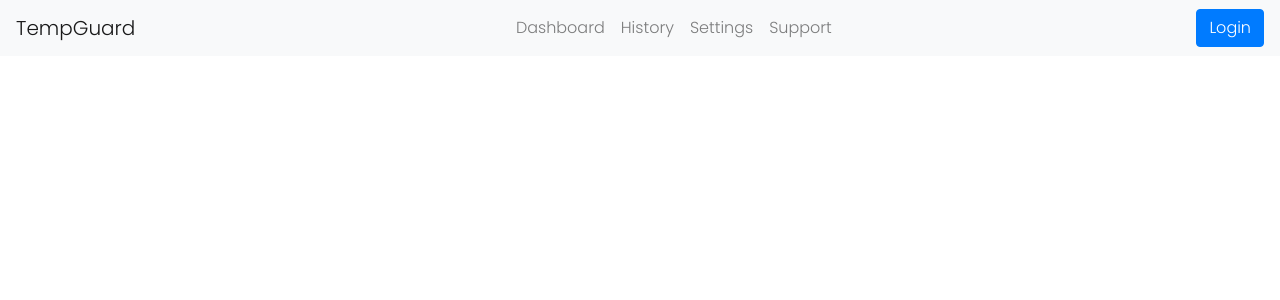
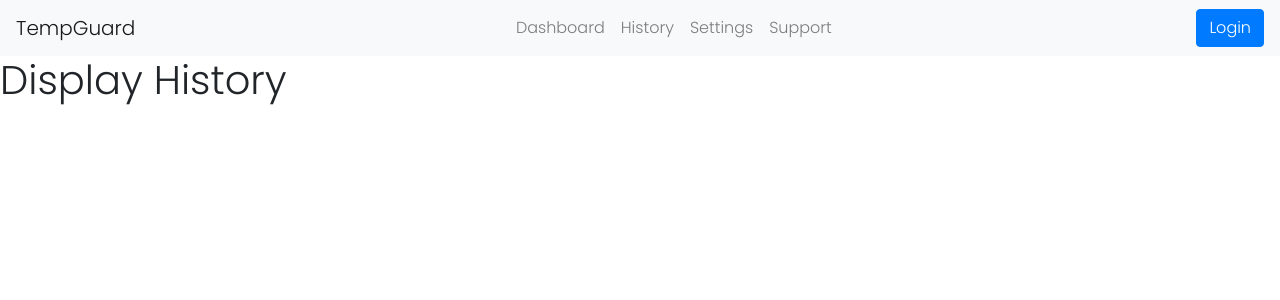
Before and after one commit to bkunke1/tempGuardOAuthClient, a React (Create React App) app: page /history in a window 1280 px wide. Shown: the top 300 px of the page. Built offline with nearby package versions, Linux system fonts and the light colour scheme; no server answers.

Commit message:
added more routes

```diff
--- a/src/App.tsx
+++ b/src/App.tsx
@@ -5,6 +5,8 @@ import Dashboard from './Components/Dashboard/Dashboard';
 import LoginPage from './Components/LoginPage/LoginPage';
 import NavBar from './Components/NavBar/NavBar';
 import './GlobalStyles.css';
+import LandingPage from './Components/LandingPage/LandingPage';
+import HistoryPage from './Components/History/HistoryPage';
 
 function App() {
   const userObject = useContext(myContext);
@@ -12,8 +14,20 @@ function App() {
     <BrowserRouter>
       <NavBar />
       <Switch>
-        <Route path="/" exact component={Dashboard} />
+        <Route path="/" exact component={LandingPage} />
         {userObject ? null : <Route path="/login" component={LoginPage} />}
+        <Route path="/dashboard">
+          <Dashboard />
+        </Route>
+        <Route path="/history">
+          <HistoryPage />
+        </Route>
+        <Route path="/history">
+          <HistoryPage />
+        </Route>
+        <Route path="/history">
+          <HistoryPage />
+        </Route>
       </Switch>
     </BrowserRouter>
   );
--- /dev/null
+++ b/src/Components/History/HistoryPage.tsx
@@ -0,0 +1,10 @@
+import React from 'react';
+import styles from './HistoryPage.module.css';
+
+export default function HistoryPage() {
+  return (
+    <div>
+      <h1>Display History</h1>
+    </div>
+  );
+}
--- /dev/null
+++ b/src/Components/LandingPage/LandingPage.tsx
@@ -0,0 +1,10 @@
+import React from 'react';
+import styles from './LandingPage.module.css';
+
+export default function LandingPage() {
+  return (
+    <div>
+      <h1>Please log in</h1>
+    </div>
+  );
+}
--- a/src/Components/NavBar/NavBar.tsx
+++ b/src/Components/NavBar/NavBar.tsx
@@ -76,7 +76,7 @@ export default function NavBar() {
         <Navbar.Toggle aria-controls="basic-navbar-nav" />
         <Navbar.Collapse id="basic-navbar-nav">
           <Nav className="mr-auto mx-auto">
-            <Nav.Link href="/">Dashboard</Nav.Link>
+            <Nav.Link href="/dashboard">Dashboard</Nav.Link>
             <Nav.Link href="/history">History</Nav.Link>
             <Nav.Link href="/settings">Settings</Nav.Link>
             <Nav.Link href="/support">Support</Nav.Link>
```
Also changed, not shown: src/Components/History/HistoryPage.module.css (added), src/Components/LandingPage/LandingPage.module.css (added).
